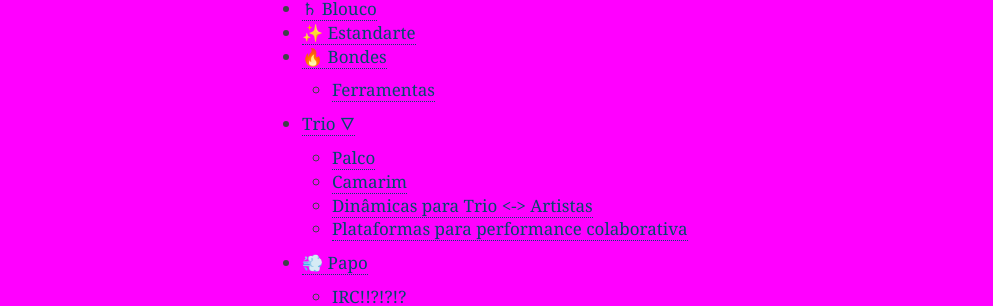
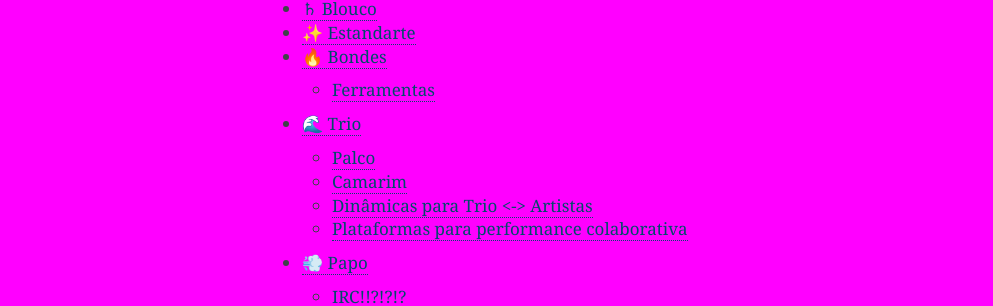
Before and after one commit to blouco/openblouco, a Sphinx documentation site: the page built from docs/index.rst, in a window 1280 px wide. Shown: the part 428-734 px from the top of the page, without its empty margins (148-1141 px from the left). Built offline with Sphinx 7.4.7, drawn with Linux system fonts in a browser that asks for light colours; pages that are not in the unit, such as notebooks, are missing from menus.

```diff
--- a/docs/elementos/trio.rst
+++ b/docs/elementos/trio.rst
@@ -1,7 +1,7 @@
 .. _Trio:
 
-Trio 🜄
-======
+🌊 Trio
+=======
 
 De onde sai a transmissão para a :ref:`IncautasPág` e para os :ref:`Bondes`. Chaves determinadas pelo :ref:`Estandarte`, com abertura das salas necessárias coordenada pelas :ref:`Puxadoras`, uso e manutenção feito pelas :ref:`Mixers` e habitado pelas :ref:`Artistas`.
 
@@ -142,6 +142,7 @@ O próprio Jitsi, em uma sala separada dos :ref:`Bondes` e de acesso restrito à
 
 
 .. _DinâmicasTrio:
+
 Dinâmicas para Trio <-> Artistas
 --------------------------------
 
```
